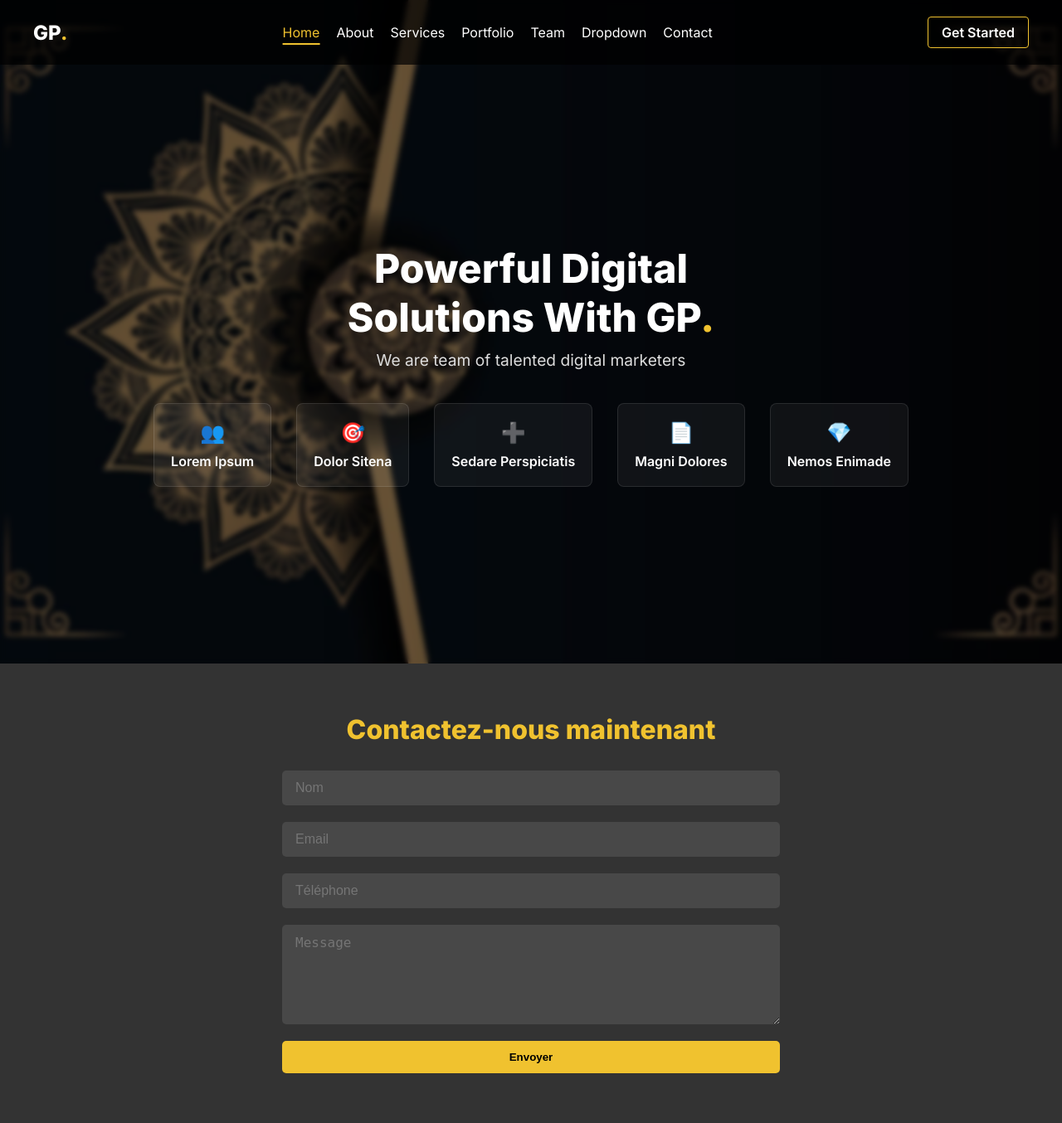
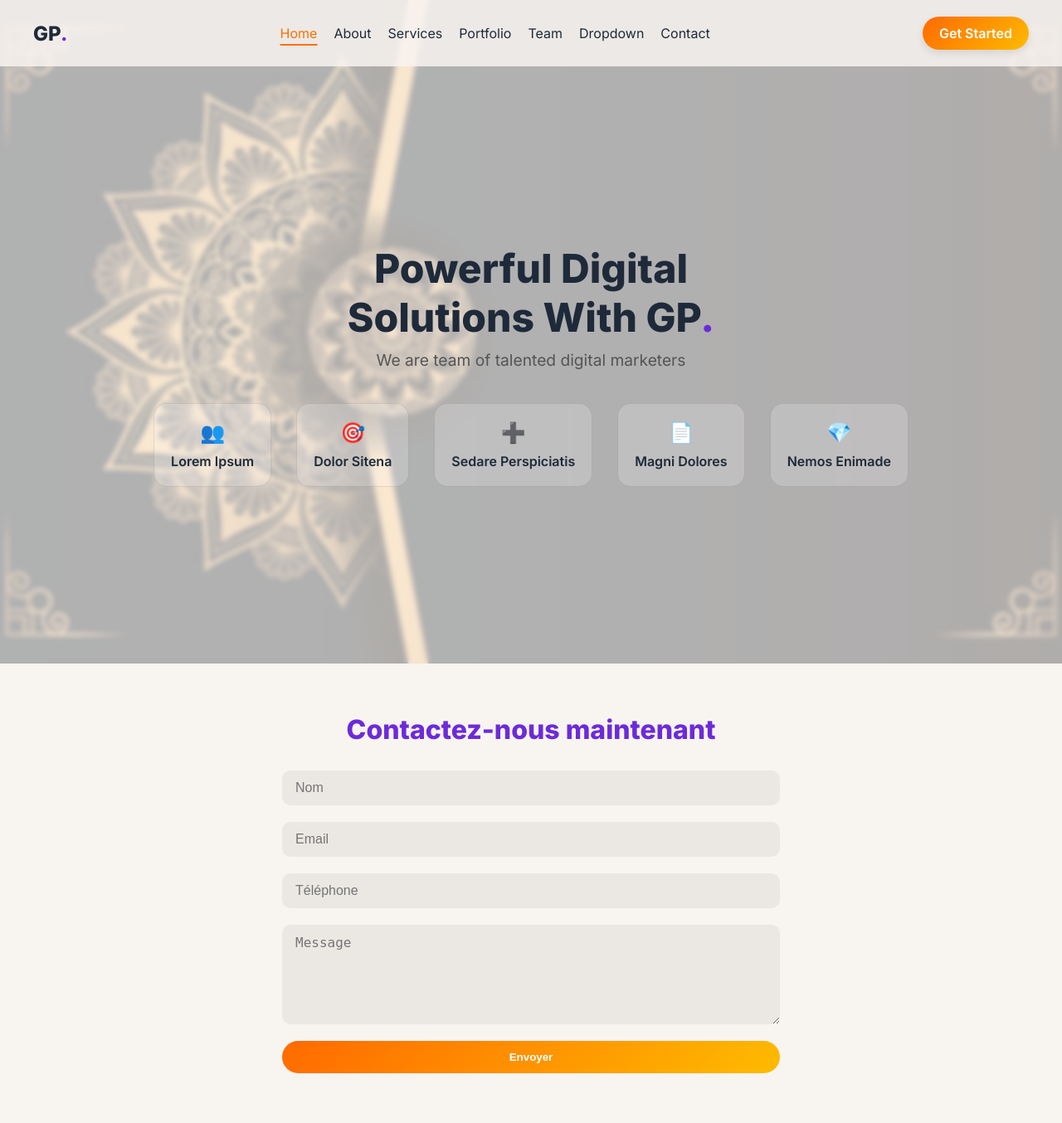
Before and after one commit to TEssarhir/gestion-stock-umi, a PHP site: page / in a window 1280 px wide. Shown: the whole page at 83% size. Run offline with PHP 8.4, Linux system fonts and the light colour scheme.

Commit message:
Updated the colors to fit new theme

```diff
--- a/public/css/styles.css
+++ b/public/css/styles.css
@@ -1,3 +1,4 @@
+/* Global Reset */
 * {
   margin: 0;
   padding: 0;
@@ -6,13 +7,13 @@
 
 body {
   font-family: 'Inter', sans-serif;
-  color: white;
-  background: url('images/background.jpg') no-repeat center center/cover;
+  color: #1e2a39; /* dark navy text */
+  background: url('../images/background.jpg') no-repeat center center/cover;
   height: 100vh;
 }
 
 header {
-  background: rgba(0, 0, 0, 0.7);
+  background: rgba(248, 244, 240, 0.85); /* blanc cassé overlay */
   padding: 20px 40px;
   position: fixed;
   width: 100%;
@@ -29,11 +30,11 @@ header {
 .logo {
   font-size: 1.5rem;
   font-weight: 800;
-  color: white;
+  color: #1e2a39;
 }
 
 .logo span {
-  color: #f0c22f;
+  color: #6c2bd9; /* deeper purple */
 }
 
 .nav-links {
@@ -45,7 +46,7 @@ header {
 .nav-links li a {
   position: relative;
   text-decoration: none;
-  color: white;
+  color: #1e2a39;
   font-weight: 500;
   padding-bottom: 5px;
   transition: color 0.3s;
@@ -58,14 +59,14 @@ header {
   bottom: 0;
   width: 0;
   height: 2px;
-  background-color: #f0c22f;
+  background-color: #ff6f00;
   transform: translateX(-50%);
   transition: width 0.3s ease;
 }
 
 .nav-links li a:hover,
 .nav-links li a.active {
-  color: #f0c22f;
+  color: #ff6f00;
 }
 
 .nav-links li a:hover::after,
@@ -75,35 +76,19 @@ header {
 
 .btn {
   position: relative;
-  background: transparent;
-  border: 1px solid #f0c22f;
-  padding: 8px 16px;
-  border-radius: 4px;
-  color: white;
+  background: linear-gradient(135deg, #ff6a00, #febb00);
+  border: none;
+  padding: 10px 20px;
+  border-radius: 30px;
+  color: #fff;
   text-decoration: none;
   font-weight: 600;
-  transition: background 0.3s, color 0.3s;
-}
-
-.btn::after {
-  content: '';
-  position: absolute;
-  left: 50%;
-  bottom: 0;
-  width: 0;
-  height: 2px;
-  background-color: black;
-  transform: translateX(-50%);
-  transition: width 0.3s ease;
+  box-shadow: 0 4px 10px rgba(0, 0, 0, 0.1);
+  transition: background 0.3s, transform 0.3s;
 }
 
 .btn:hover {
-  background: #f0c22f;
-  color: black;
-}
-
-.btn:hover::after {
-  width: 100%;
+  transform: scale(1.05);
 }
 
 .hero {
@@ -112,7 +97,7 @@ header {
   align-items: center;
   text-align: center;
   height: 100vh;
-  background-color: rgba(0, 0, 0, 0.6);
+  background-color: rgba(248, 244, 240, 0.7);
   backdrop-filter: blur(3px);
   padding-top: 80px;
 }
@@ -123,14 +108,14 @@ header {
 }
 
 .hero-content h1 span {
-  color: #f0c22f;
+  color: #6c2bd9;
 }
 
 .hero-content p {
   margin-top: 10px;
   font-size: 1.2rem;
   font-weight: 400;
-  color: #ddd;
+  color: #555;
 }
 
 .features {
@@ -142,10 +127,10 @@ header {
 }
 
 .feature {
-  background: rgba(255, 255, 255, 0.05);
-  border: 1px solid rgba(255, 255, 255, 0.1);
+  background: rgba(255, 255, 255, 0.2);
+  border: 1px solid rgba(0, 0, 0, 0.1);
   padding: 20px;
-  border-radius: 8px;
+  border-radius: 16px;
   min-width: 120px;
   text-align: center;
   transition: transform 0.3s ease;
@@ -158,17 +143,17 @@ header {
 .feature .icon {
   font-size: 24px;
   margin-bottom: 10px;
-  color: #f0c22f;
+  color: #ff6a00;
 }
 
 .feature h4 {
   font-size: 1rem;
   font-weight: 600;
-  color: #fff;
+  color: #1e2a39;
 }
 
 .contact-section {
-  background: rgba(0, 0, 0, 0.8);
+  background: rgba(248, 244, 240, 0.95);
   padding: 60px 20px;
   text-align: center;
 }
@@ -176,7 +161,7 @@ header {
 .contact-section h2 {
   font-size: 2rem;
   margin-bottom: 30px;
-  color: #f0c22f;
+  color: #6c2bd9;
 }
 
 .contact-form {
@@ -191,9 +176,9 @@ header {
 .contact-form textarea {
   padding: 12px 16px;
   border: none;
-  border-radius: 5px;
-  background: rgba(255, 255, 255, 0.1);
-  color: white;
+  border-radius: 10px;
+  background: rgba(0, 0, 0, 0.05);
+  color: #1e2a39;
   font-size: 1rem;
 }
 
@@ -203,16 +188,16 @@ header {
 }
 
 .contact-form button {
-  background-color: #f0c22f;
-  color: black;
+  background: linear-gradient(135deg, #ff6a00, #febb00);
+  color: #fff;
   border: none;
   padding: 12px;
-  border-radius: 5px;
+  border-radius: 30px;
   font-weight: 600;
   cursor: pointer;
-  transition: background 0.3s ease;
+  transition: background 0.3s ease, transform 0.3s ease;
 }
 
 .contact-form button:hover {
-  background-color: #d3aa29;
+  transform: scale(1.05);
 }
```
